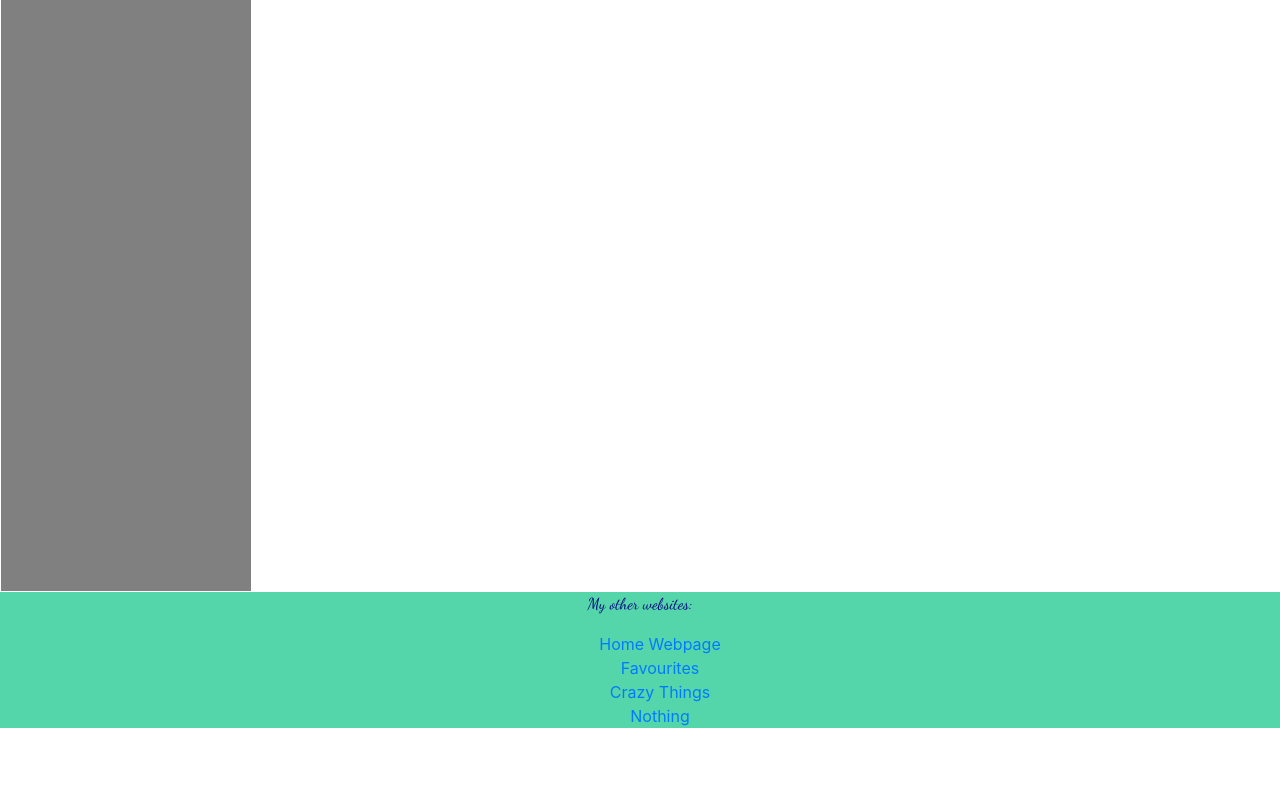
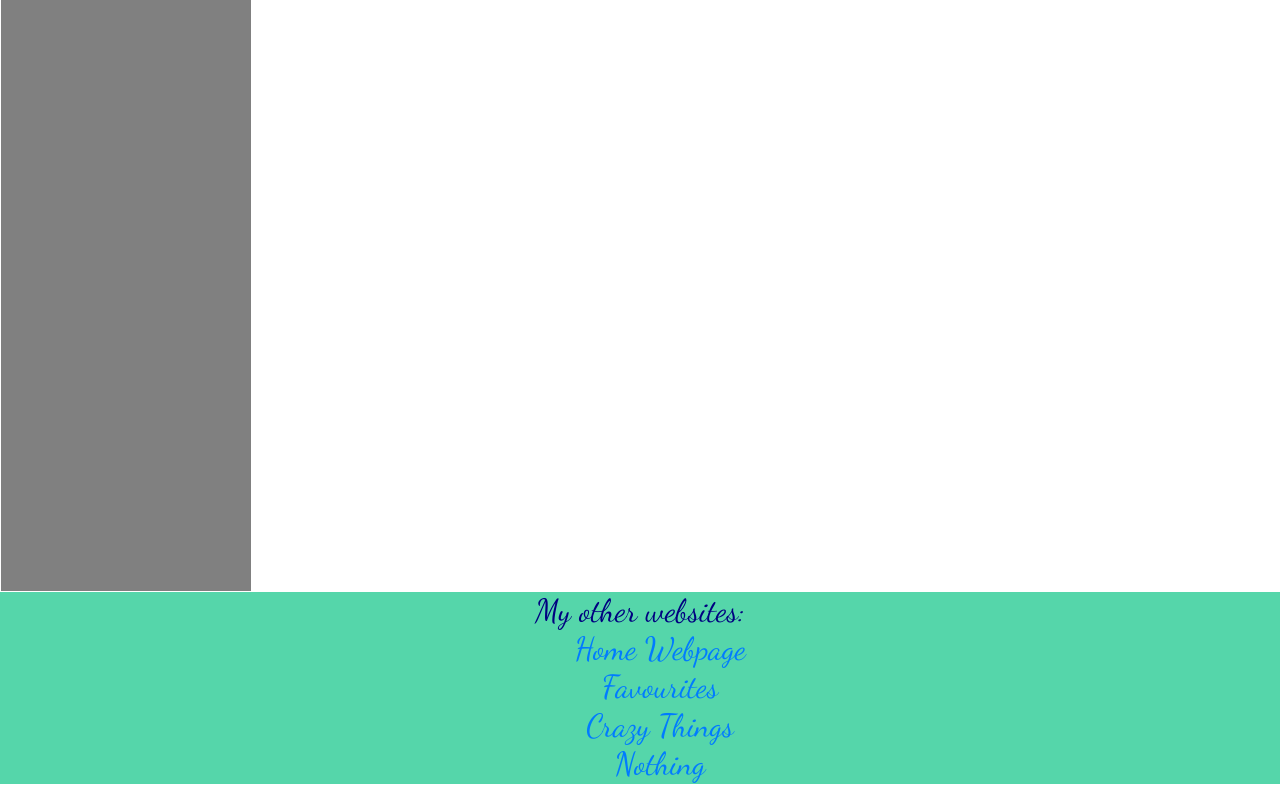
Before and after one commit to ScythiaCK/Project0, a plain HTML site: page secondpage.html in a window 1280 px wide. Shown: the part 488-1288 px from the top of the page. Before the commit the page ends 1232 px from the top, so only its background shows below. Drawn offline with nearby package versions, Linux system fonts and the light colour scheme.

Commit message:
fixed end text size on all

```diff
--- a/secondpage.html
+++ b/secondpage.html
@@ -82,7 +82,7 @@
 
 
     <div id="end">
-      <p class="curly">
+      <h2 class="curly">
         My other websites:
         <div align="center">
           <ul class="unordered">
```
Also changed, not shown: index.html (+1 -1 lines), third.html (+1 -1 lines).
